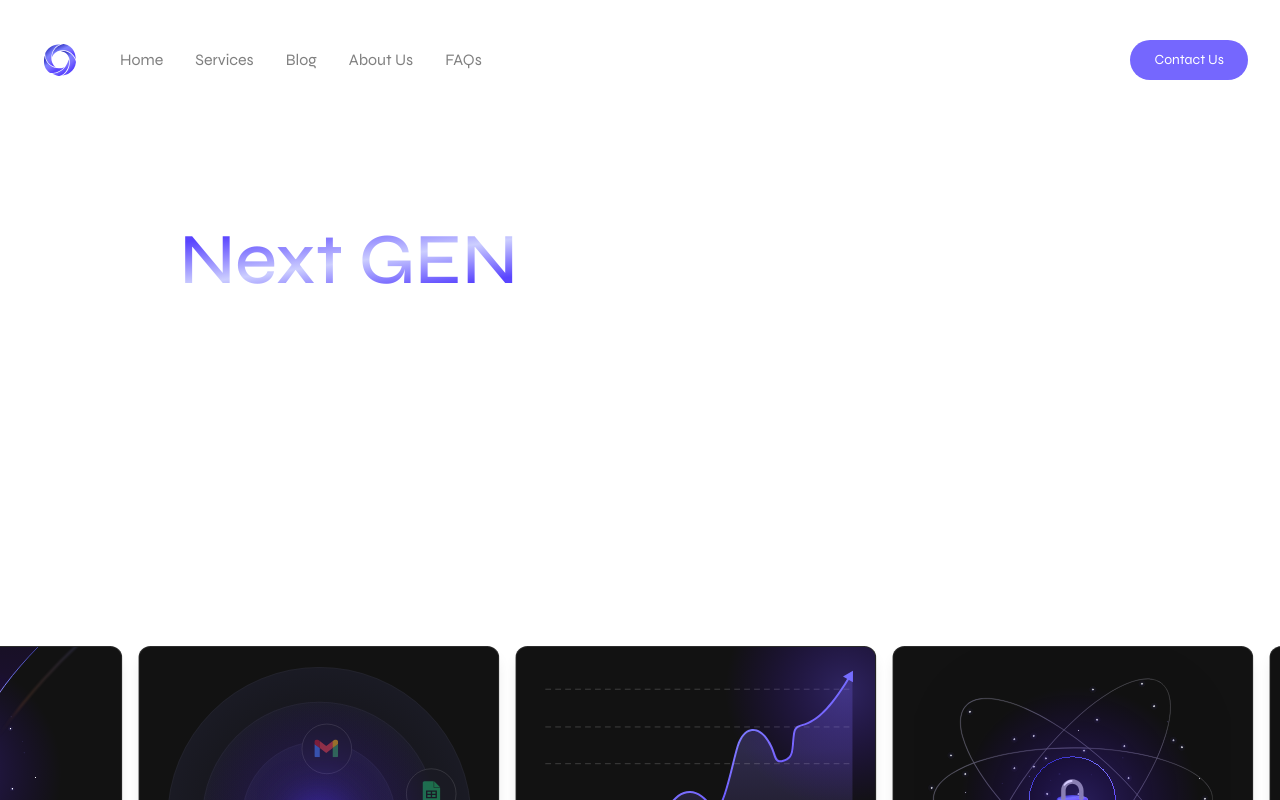
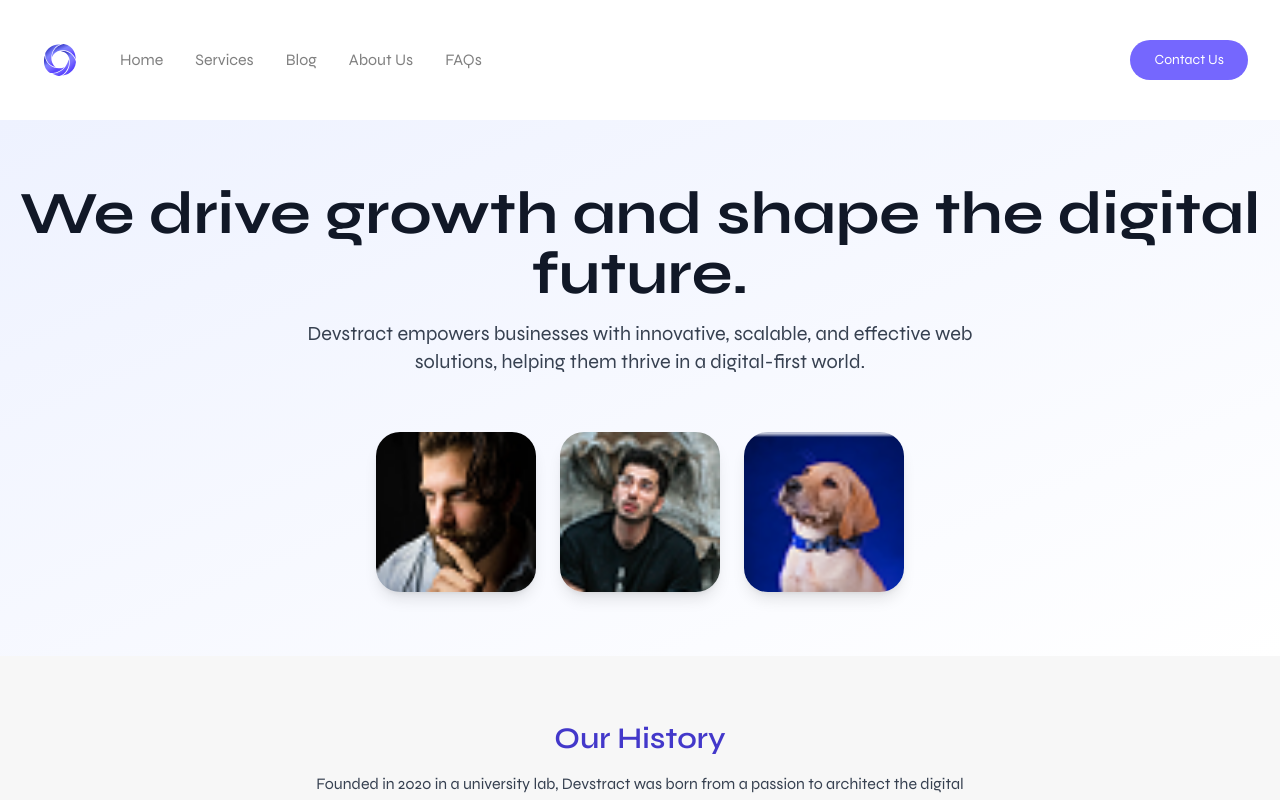
Before and after one commit to afnanahmadtariq/Devstract, a Next.js app: page /about-us in a window 1280 px wide. Shown: the top 800 px of the page. Built offline with nearby package versions, Linux system fonts and the light colour scheme.

Commit message:
Update page.tsx

```diff
--- a/app/about-us/page.tsx
+++ b/app/about-us/page.tsx
@@ -1,19 +1,24 @@
 
 "use client";
-
 import Navigation from '@/components/navigation';
 import Footer from '@/components/footer';
 import ScrollToTopButton from '@/components/scroll-to-top-button';
-import HeroSection from '@/components/hero-section';
 
 export default function AboutUsPage() {
   return (
     <>
       <Navigation />
-
       <main className="flex flex-col min-h-screen bg-white dark:bg-gray-900">
         {/* Hero Section */}
-        <HeroSection />
+        <section className="relative flex flex-col items-center justify-center py-16 px-4 bg-gradient-to-br from-indigo-50 to-white dark:from-gray-900 dark:to-gray-800">
+          <h1 className="text-5xl md:text-6xl font-bold text-gray-900 dark:text-white mb-4 text-center">We drive growth and shape the digital future.</h1>
+          <p className="text-lg md:text-xl text-gray-700 dark:text-gray-300 max-w-2xl text-center mb-8">Devstract empowers businesses with innovative, scalable, and effective web solutions, helping them thrive in a digital-first world.</p>
+          <div className="flex flex-wrap justify-center gap-6 mt-6">
+            <img src="/images/image 3.png" alt="Teamwork" className="w-40 h-40 object-cover rounded-3xl shadow-lg" />
+            <img src="/images/image 4.png" alt="Office" className="w-40 h-40 object-cover rounded-3xl shadow-lg" />
+            <img src="/images/image 6.png" alt="Innovation" className="w-40 h-40 object-cover rounded-3xl shadow-lg" />
+          </div>
+        </section>
 
         {/* History & Mission */}
         <section className="py-16 px-4 bg-[#F7F7F7] dark:bg-gray-800 flex flex-col items-center">
```
